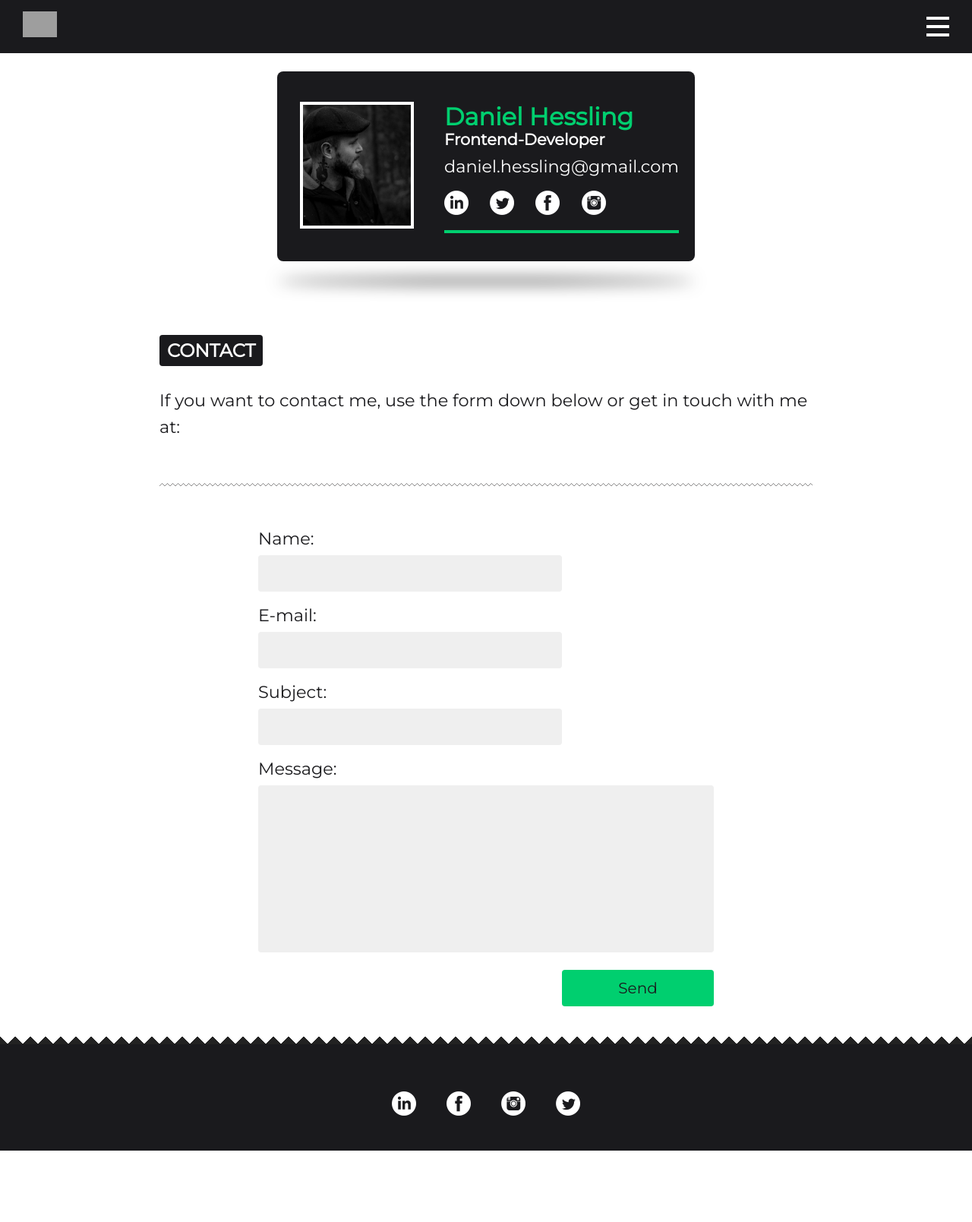
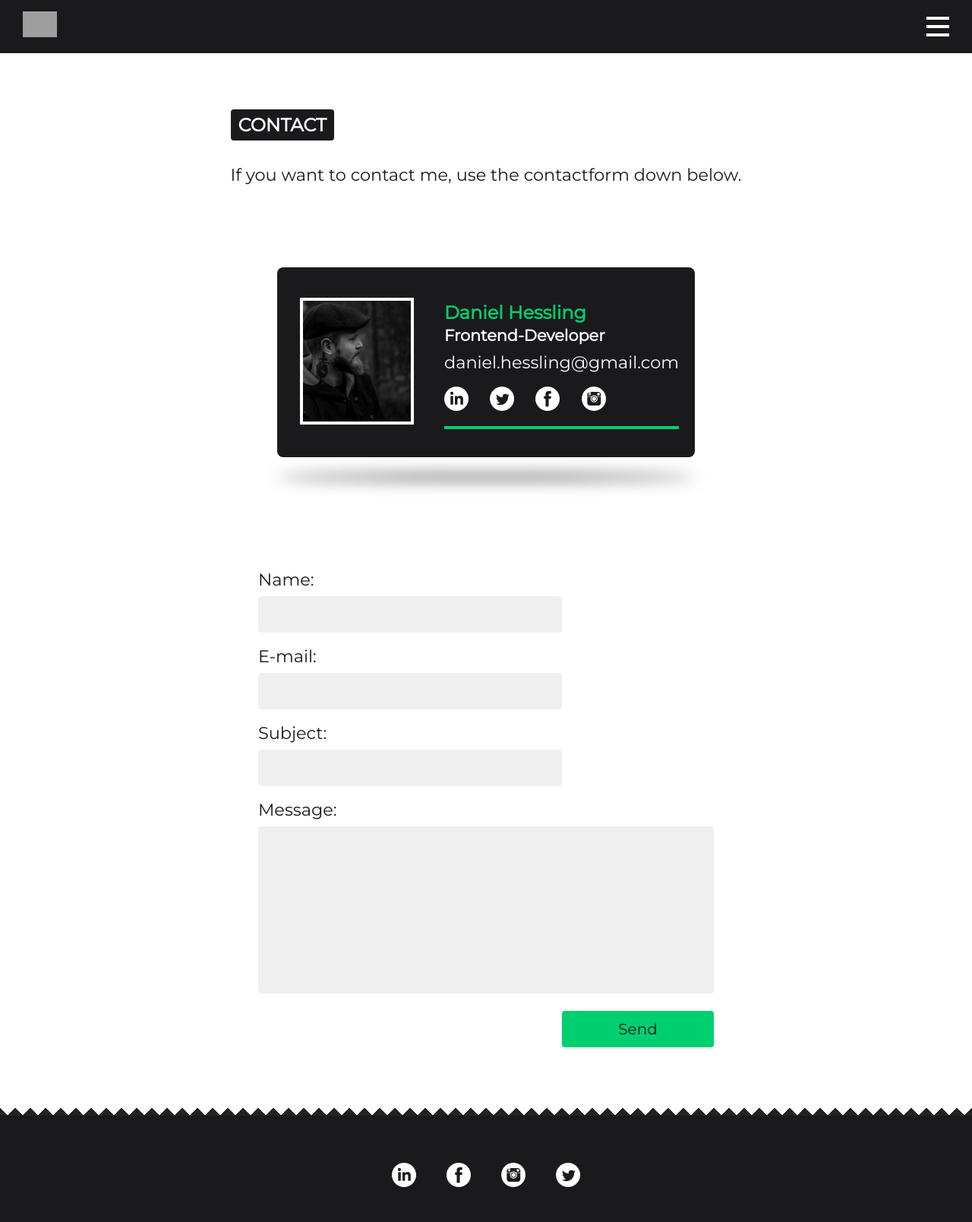
Before and after one commit to dannehess/jekyllportfolio, a Jekyll site: the page built from contact.md, in a window 1280 px wide. Shown: the whole page at 76% size. Built offline with Jekyll 4.4.1, drawn with Linux system fonts in a browser that asks for light colours; nearby versions of some CDN libraries; before the commit the page ends 1515 px from its top, so only the background shows below that; grey boxes are pictures that could not be loaded.

Commit message:
Contactpage done

```diff
--- a/_sass/contact.scss
+++ b/_sass/contact.scss
@@ -152,4 +152,7 @@
     form{
       width: 100%;
     }
+    .contact-d-none{
+      display: none;
+    }
   }
--- a/contact.md
+++ b/contact.md
@@ -4,6 +4,14 @@ title: "Daniel Hessling"
 permalink: /contact/
 contact: true
 ---
+
+
+<section>
+<div class="big-spacer"></div>
+<h2><span>CONTACT</span></h2>
+<div class="mini-spacer"></div>
+<p>If you want to contact me, use the contactform down below.</p>
+<div class="spacer contact-d-none"></div>
 
 <a href="{{site.url}}"><img class="mob-logo" src="{{ site.baseurl }}/assets/images/dh.png"></a>
 <div class="card-div">
@@ -33,17 +41,9 @@ contact: true
 </div>
 </div>
 </div>
-</div>
 
-<section>
-<div class="big-spacer"></div>
-<h2><span>CONTACT</span></h2>
-<div class="mini-spacer"></div>
-<p>If you want to contact me, use the form down below or get in touch with me at:</p>
 
-<div class="mini-spacer"></div>
-<div class="mini-spacer"></div>
-<hr class="wavy-hr">
+<div class="spacer contact-d-none"></div>
 <div class="big-spacer"></div>
 
 <div class="contact-center-form">
@@ -61,7 +61,7 @@ contact: true
 <textarea name="message" required></textarea><br><br>
 <input name="submit" type="submit" value="Send" id="submit_button">
 </form>
-<div class="spacer"></div>
 </div>
 
+<div class="big-spacer"></div>
 </section>
```
